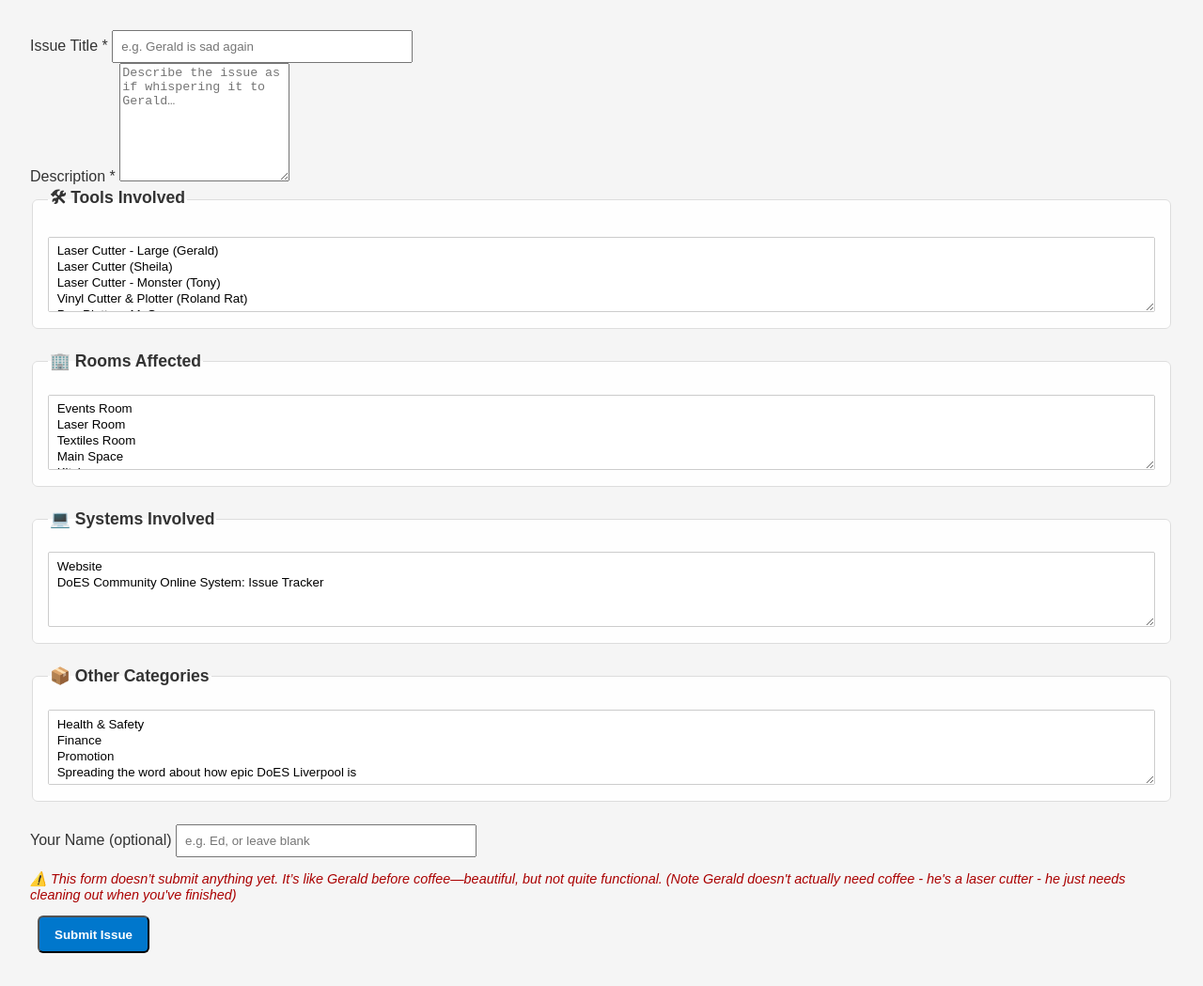
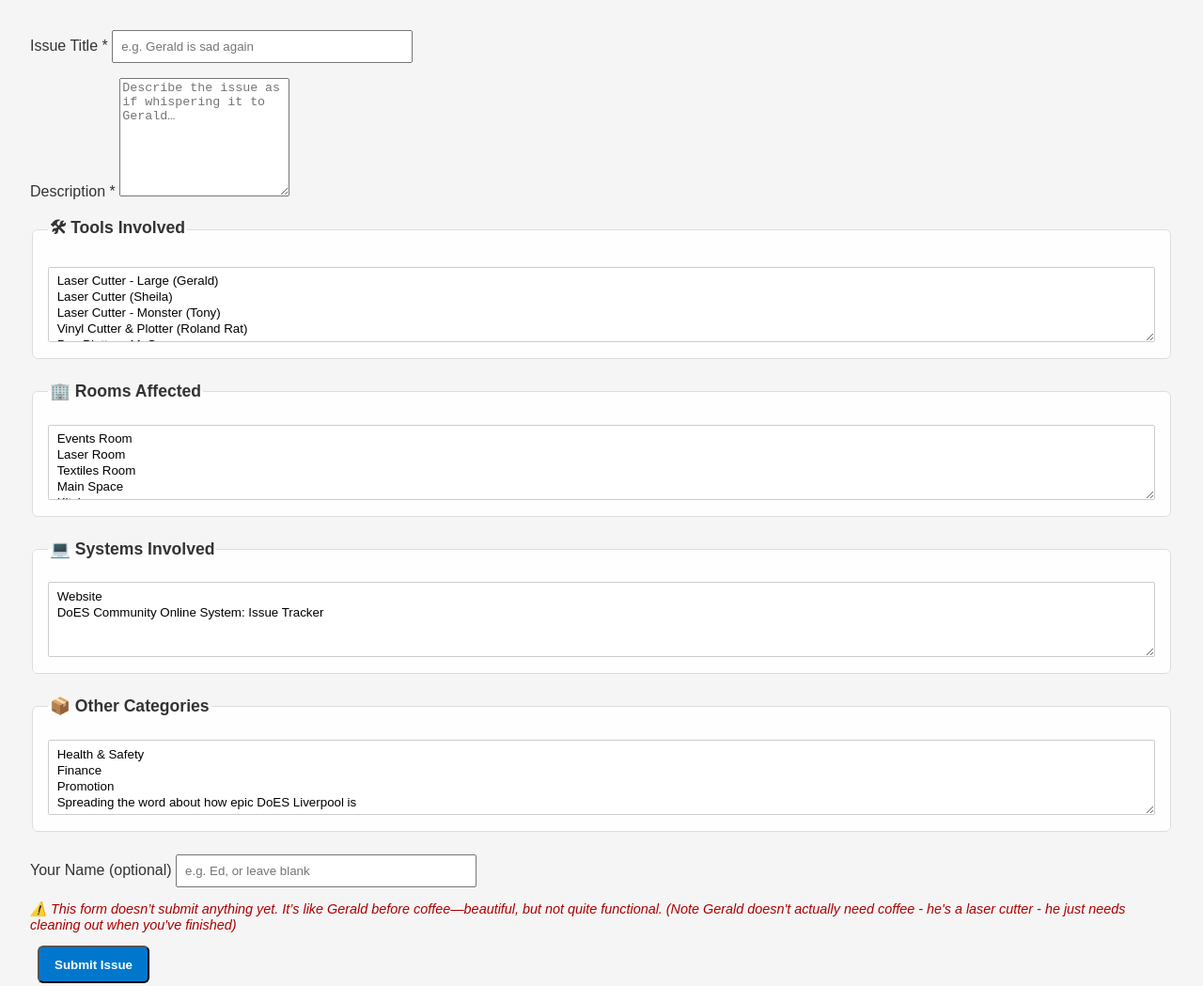
Before and after one commit to epsaul/DoES_Somebody_should_interface, a plain HTML site: page issueForm.html in a window 1280 px wide. Shown: the whole page at 94% size. Drawn offline with Linux system fonts and the light colour scheme.

Commit message:
margin style added

```diff
--- a/style.css
+++ b/style.css
@@ -181,6 +181,11 @@ select[multiple] {
   color: #aa0000;
   font-style: italic;
 }
+.form-group {
+  display: block;
+  margin-bottom: 1em;
+}
+
 @media (max-width: 600px) {
   /* Mobile-specific overrides go here */
 }
```
